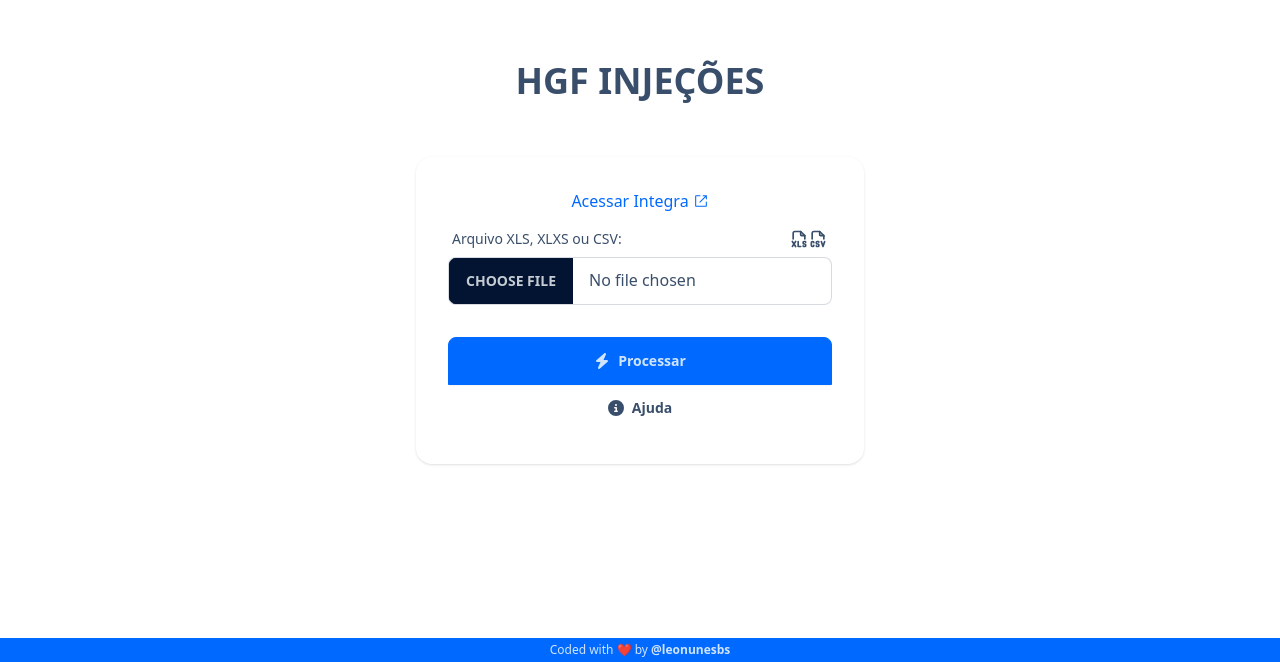
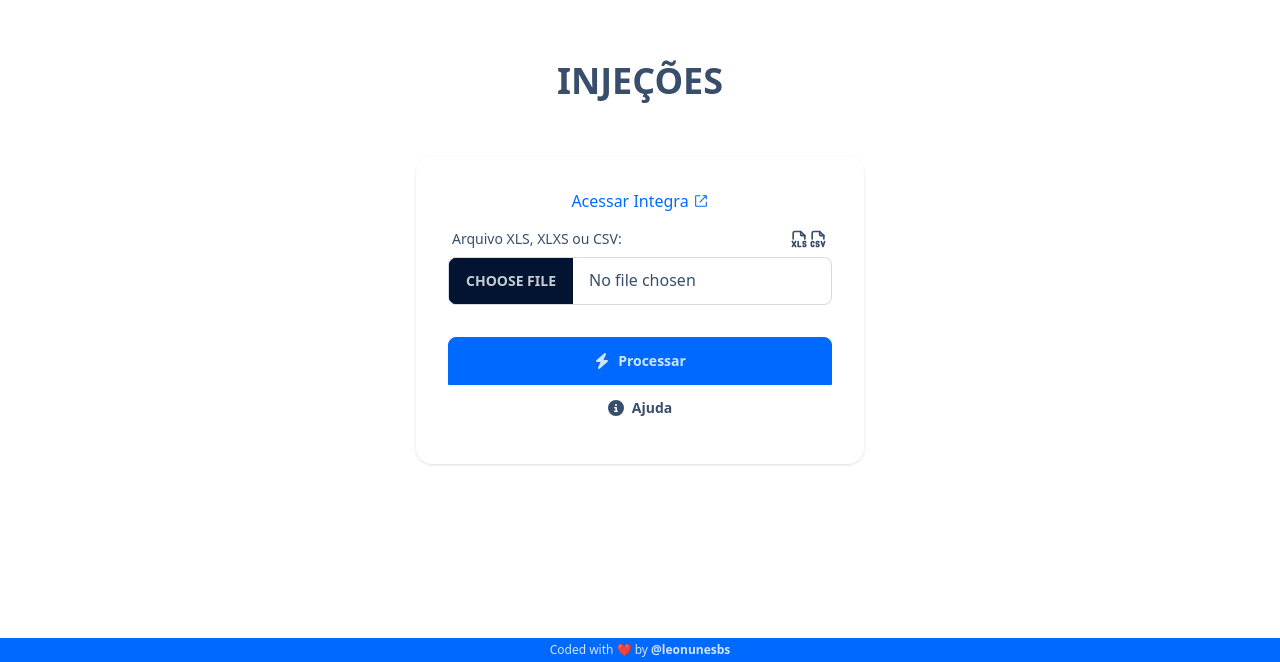
Before and after one commit to leonunesbs/injecoes, a Next.js app: page / in a window 1280 px wide. Shown: the part 138-800 px from the top of the page. Built offline with nearby package versions, Linux system fonts and the light colour scheme.

Commit message:
fix: impro seo

```diff
--- a/src/app/layout.tsx
+++ b/src/app/layout.tsx
@@ -3,7 +3,7 @@ import '@/styles/globals.css';
 import { Metadata, Viewport } from 'next';
 
 export const metadata: Metadata = {
-  title: `Vítreo Injeções - Relatórios`,
+  title: `Vítreo`,
   description: `Processa planilhas e gera relatórios.`,
   robots: {
     index: false,
@@ -11,7 +11,7 @@ export const metadata: Metadata = {
     nocache: true,
   },
   generator: 'Next.js',
-  applicationName: 'Vítreo Injeções',
+  applicationName: 'Vítreo',
   referrer: 'origin-when-cross-origin',
   keywords: ['Next.js', 'React', 'JavaScript', 'HGF', 'njeções intravítreas'],
   authors: [{ name: 'Leonardo Nunes', url: 'https://github.com/leonunesbs' }],
@@ -21,7 +21,7 @@ export const metadata: Metadata = {
     title: 'Vítreo Injeções',
     description: 'The React Framework for the Web',
     url: 'https://vitreo.in',
-    siteName: 'Vítreo Injeções',
+    siteName: 'Vítreo',
     images: [
       {
         url: 'https://vitreo.in/next.svg',
--- a/src/app/page.tsx
+++ b/src/app/page.tsx
@@ -16,7 +16,7 @@ export default function Page() {
     <main>
       <section>
         <div className="flex flex-col items-center justify-center px-6 py-8 mx-auto h-screen relative">
-          <h1 className="text-4xl text-center mb-14 font-black">HGF INJEÇÕES</h1>
+          <h1 className="text-4xl text-center mb-14 font-black">INJEÇÕES</h1>
           <div className="card dark:bg-base-200 w-full max-w-md shadow">
             <div className="card-body">
               <div className="flex text-center w-full justify-center">
```
